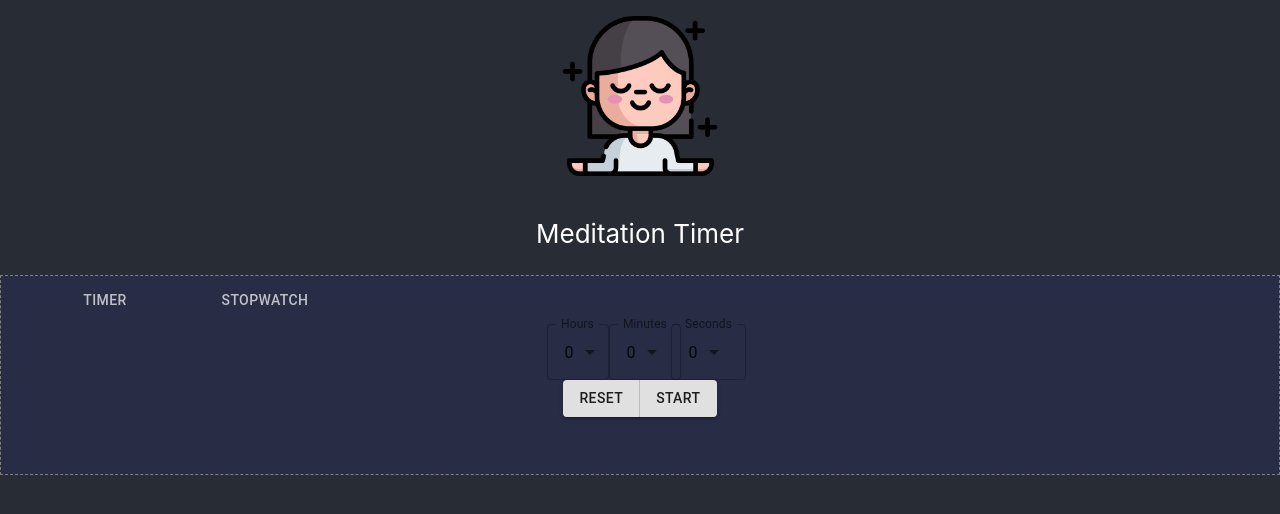
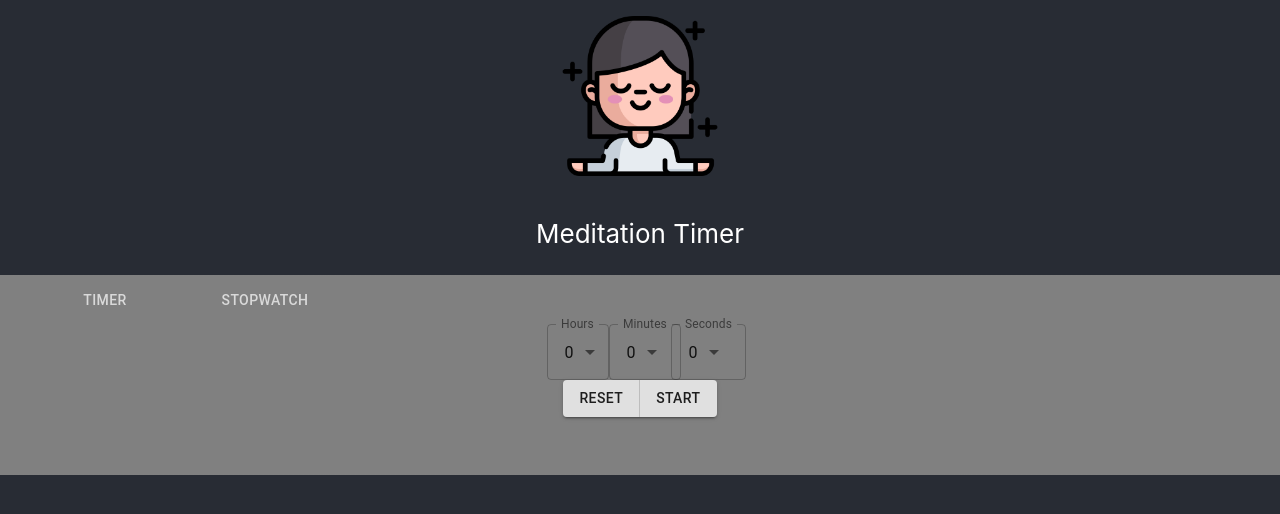
Before and after one commit to claudiegp/meditation-timer, a React (Create React App) app: page / in a window 1280 px wide. Shown: the top 514 px of the page. Built offline with nearby package versions, Linux system fonts and the light colour scheme.

Commit message:
feat(ui): update header styles

```diff
--- a/src/Timer.css
+++ b/src/Timer.css
@@ -1,8 +1,7 @@
 .Box {
   border: 1px dashed grey;
-  background-color: #282c45;
+  background-color: grey;
   min-height: 25vh;
-  width: 500px;
   display: flex;
   flex-direction: column;
   align-items: center;
```
